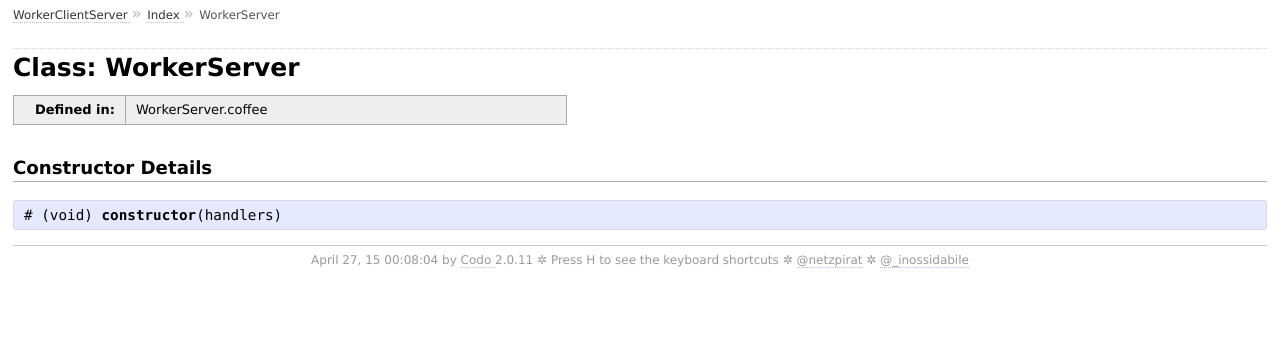
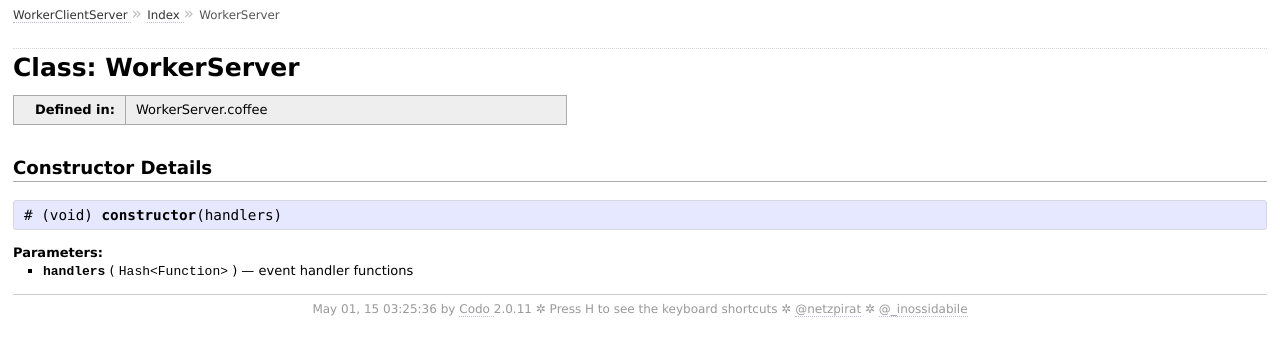
Before and after one commit to Narazaka/WorkerClientServer, a website: page doc/class/WorkerServer.html in a window 1280 px wide. Drawn offline with Linux system fonts and the light colour scheme.

Commit message:
doc -> 0.0.2

```diff
--- a/WorkerServer.coffee
+++ b/WorkerServer.coffee
@@ -1,4 +1,5 @@
 class WorkerServer
+	# @param [Hash<Function>] handlers event handler functions
 	constructor: (@handlers) ->
 		self.addEventListener "message", (event) =>
 			id = event.data.id
--- a/doc/class/WorkerServer.html
+++ b/doc/class/WorkerServer.html
@@ -42,12 +42,26 @@
 <b>constructor</b><span>(handlers)</span>
       <br>
     </p>
-
+    <div class='tags'>
+  <h3>Parameters:</h3>
+  <ul class='param'>
+    <li>
+      <span class='name'>handlers</span>
+      <span class='type'>
+        (
+          <tt>Hash&lt;Function&gt;</tt>
+        )
+      </span>
+      &mdash;
+      <span class='desc'>event handler functions </span>
+    </li>
+  </ul>
+</div>
   </div>
 </div>
     </div>
     <div id='footer'>
-  April 27, 15 00:08:04 by
+  May 01, 15 03:25:36 by
   <a href='https://github.com/coffeedoc/codo' title='CoffeeScript API documentation generator'>
     Codo
   </a>
--- a/package.json
+++ b/package.json
@@ -1,6 +1,6 @@
 {
 	"name": "WorkerClientServer",
-	"version": "0.0.1",
+	"version": "0.0.2",
 	"description": "WorkerClient/WorkerServer",
 	"keywords": ["web", "worker"],
 	"main": "WorkerClient.js",
```
Also changed, not shown: doc/alphabetical_index.html (+1 -1 lines), doc/class/InlineWorkerClient.html (+1 -1 lines), doc/class/URLWorkerClient.html (+1 -1 lines), doc/class/WorkerClient.html (+1 -1 lines), doc/extra/README.md.html (+3 -2 lines), doc/file/InlineWorkerClient.coffee.html (+1 -1 lines), doc/file/URLWorkerClient.coffee.html (+1 -1 lines), doc/file/WorkerClient.coffee.html (+1 -1 lines), doc/file/WorkerServer.coffee.html (+12 -1 lines).
